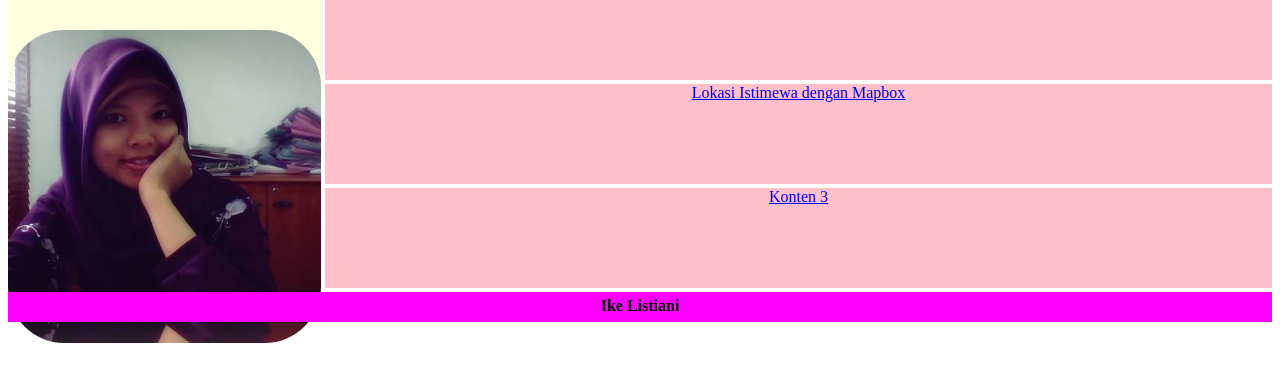
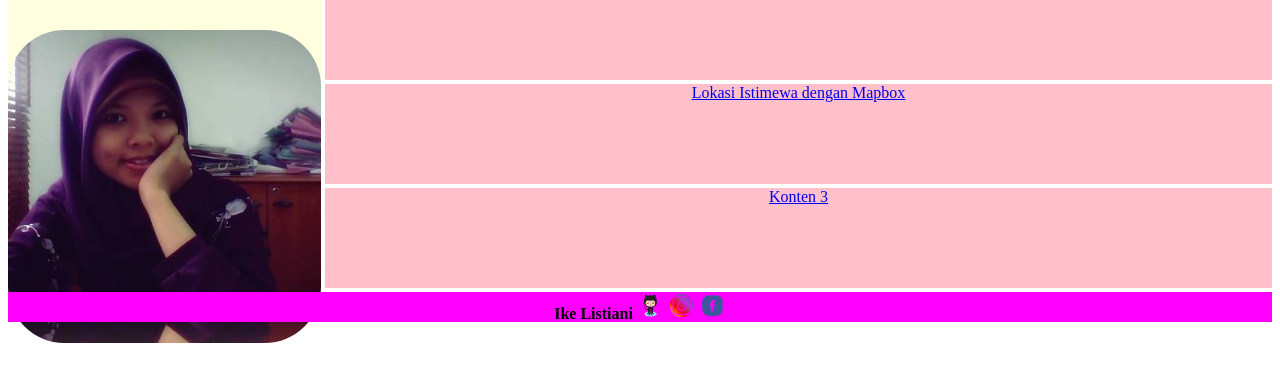
Before and after one commit to liezlupe/Ike-MWS, a plain HTML site: page public/index.html in a window 1280 px wide. Shown: the part 82-464 px from the top of the page. Drawn offline with Linux system fonts and the light colour scheme.

Commit message:
nambahin github & medsos

```diff
--- a/public/css/cssgrid_style.css
+++ b/public/css/cssgrid_style.css
@@ -36,8 +36,19 @@
 }
 .footer {
 	background: #FF00FF;
-	grid-column: 1/5;
-	grid-row: 5/5;
+	grid-column:1/5;
+	grid-row: 5;
+	padding-top: 0px;
+	width: 100%;
 	text-align: center;
-	padding-top: 5px;
 }
+.footer a img{
+	padding: 2px;
+	width: 23px;
+	height:23px;
+	border-radius: 100%;
+
+}
+.footer b{
+	padding-bottom: 3px;
+}
--- a/public/index.html
+++ b/public/index.html
@@ -14,7 +14,13 @@
 	    <div class="konten"><a href="#">Menjumlahkan dua angka </a></div>
 	    <div class="konten"><a href="#">Lokasi Istimewa dengan Mapbox</a></div>
 	    <div class="konten"><a href="#">Konten 3</a></div>
-	<div class="footer"><b>Ike Listiani</b></div>
+	<div class="footer">
+		<b>Ike Listiani</b>
+			<a href="https://github.com/liezlupe/Ike-MWS"><img src="images/github.png"></a>
+			<a href="https://www.instagram.com/ikelistiani25"><img src="images/instagram.png"></a>
+			<a href="https://www.facebook.com/liez.lupe"><img src="images/facebook.png"></a>
+
+	</div>
 </div>
 
 </body>
```
Also changed, not shown: public/images/facebook.png (added), public/images/github.png (added), public/images/instagram.png (added).
